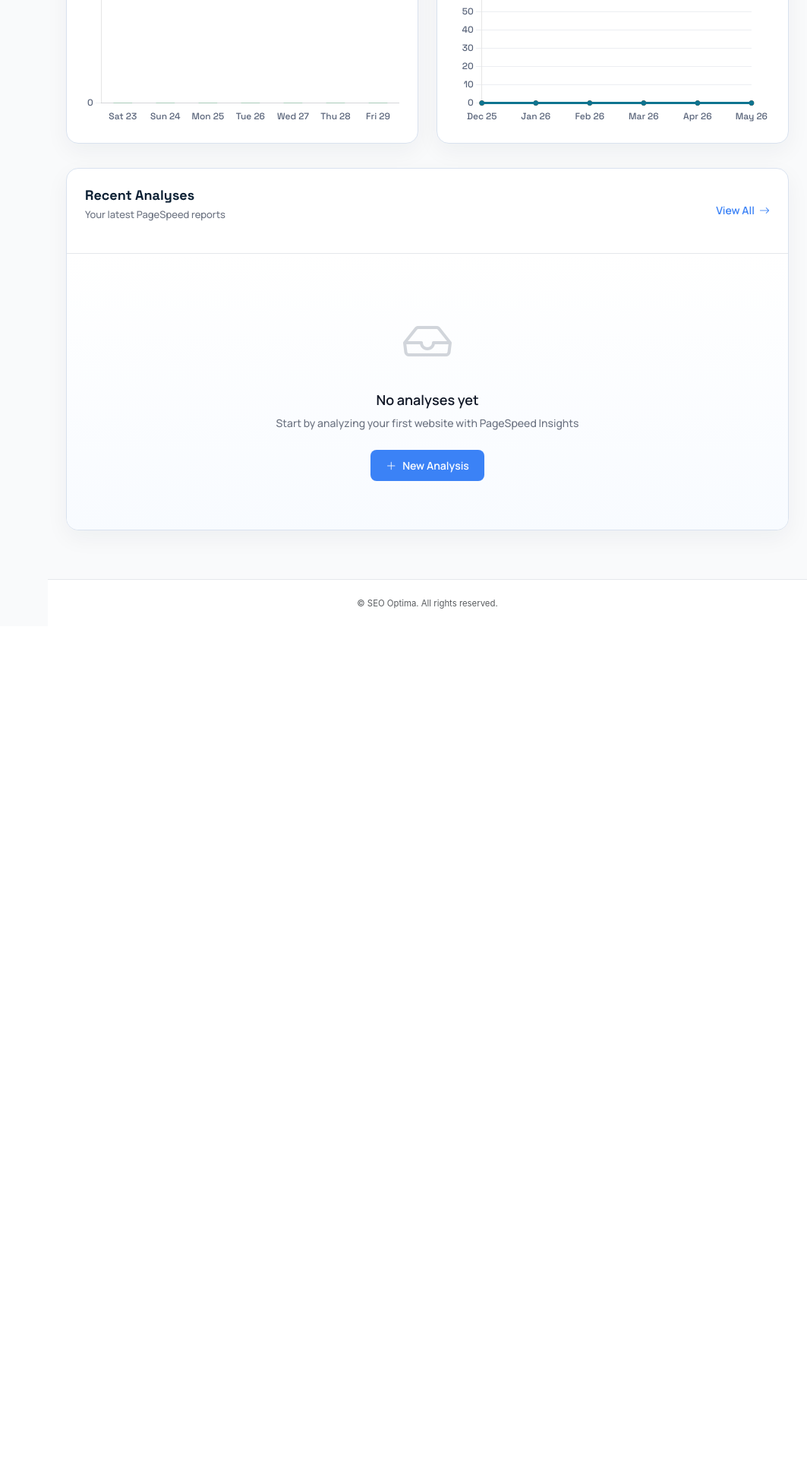
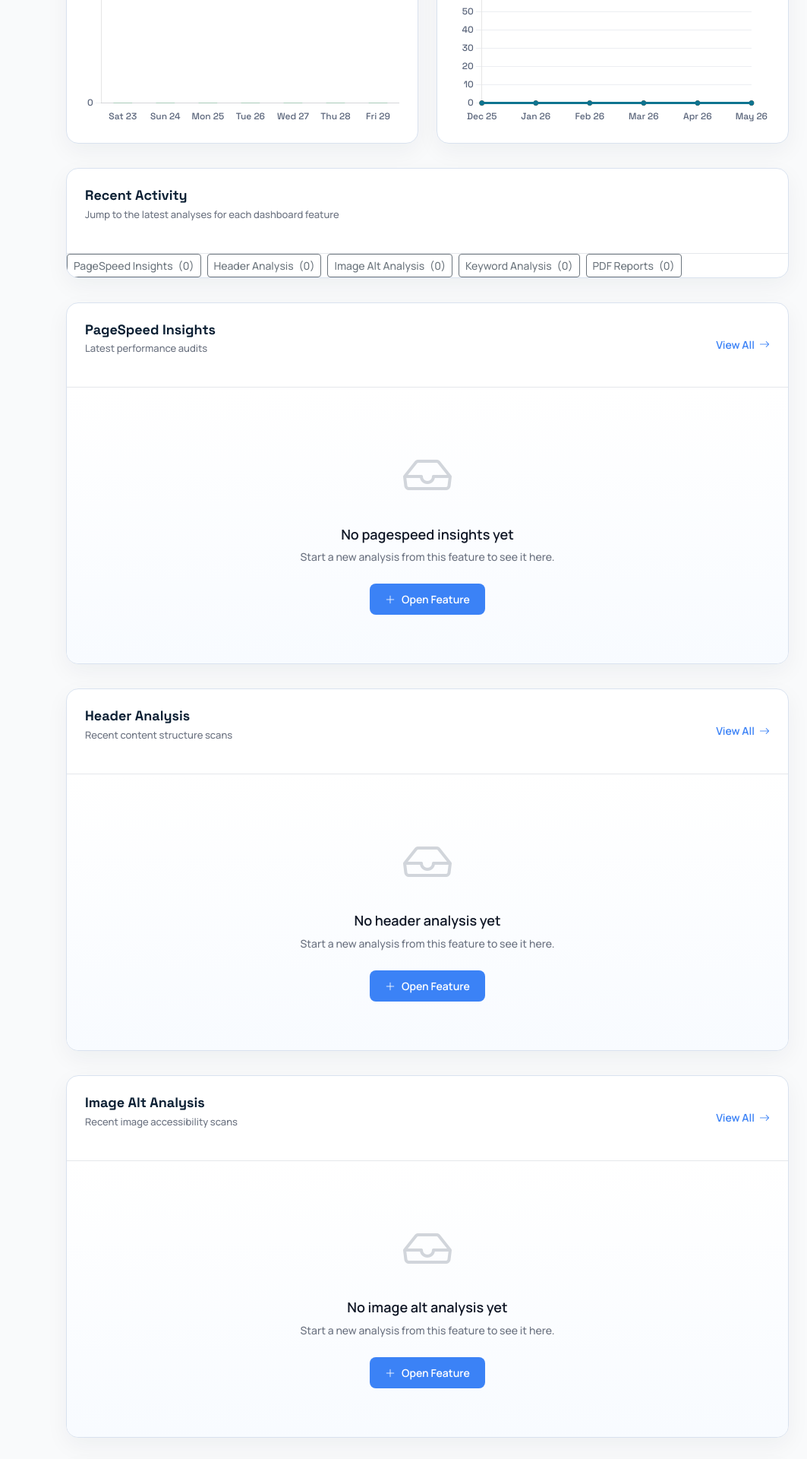
Before and after one commit to NischalGrg5555/SEO-Optima, a Django app: page /dashboard/ in a window 1280 px wide. Shown: the part 1029-2949 px from the top of the page at 76% size, without its empty margins (217-1280 px from the left). Before the commit the page ends 1830 px from the top, so only its background shows below. Run offline with Django 4.2, Linux system fonts and the light colour scheme; the visitor is signed in with stand-in values (Sample User, id 1); data that the repository does not hold is empty.

Commit message:
Enhance dashboard functionality: add recent activity sections for PageSpeed, Header, Image Alt, Keyword analyses, and PDF reports; update UI for better navigation and user experience

```diff
--- a/dashboard/views.py
+++ b/dashboard/views.py
@@ -1,5 +1,6 @@
 from django.contrib.auth.decorators import login_required
 from django.shortcuts import render, redirect, get_object_or_404
+from django.urls import reverse
 from django.views.generic import ListView, DetailView
 from django.contrib import messages
 from django.conf import settings
@@ -9,7 +10,7 @@ from .services.pagespeed import fetch_pagespeed_data, get_score_color, extract_f
 from .services.header_extractor import extract_headers, get_header_hierarchy
 from .services.image_extractor import extract_images, get_image_stats
 from .services.keyword_extractor import get_keyword_stats, fetch_gsc_keywords, GSCAuthError
-from .models import PageSpeedAnalysis, ImageAltAnalysis, KeywordAnalysis, GSCConnection, HeaderAnalysis
+from .models import PageSpeedAnalysis, ImageAltAnalysis, KeywordAnalysis, GSCConnection, HeaderAnalysis, PDFReport
 from .forms import PageSpeedForm, PageSpeedFilterForm, HeaderExtractorForm
 import json
 from urllib.parse import urlparse
@@ -159,6 +160,32 @@ def _sync_header_analysis_counts(analysis):
         analysis.save()
 
 
+def _build_recent_item(*, title, detail_url, created_at, badge_text='', badge_class='badge bg-secondary',
+                       primary_meta='', secondary_meta='', delete_url=None, source_url=''):
+    return {
+        'title': title,
+        'detail_url': detail_url,
+        'created_at': created_at,
+        'badge_text': badge_text,
+        'badge_class': badge_class,
+        'primary_meta': primary_meta,
+        'secondary_meta': secondary_meta,
+        'delete_url': delete_url,
+        'source_url': source_url,
+    }
+
+
+def _build_recent_section(*, section_id, title, subtitle, view_all_url, items):
+    return {
+        'id': section_id,
+        'title': title,
+        'subtitle': subtitle,
+        'view_all_url': view_all_url,
+        'items': items,
+        'item_count': len(items),
+    }
+
+
 @login_required
 def dashboard_home(request):
     """Dashboard home page - overview of all features"""
@@ -172,8 +199,133 @@ def dashboard_home(request):
     # Get user's analyses statistics
     total_analyses = analyses_qs.count()
 
-    # Get recent analyses
+    # Get recent PageSpeed analyses
     recent_analyses = analyses_qs.order_by('-created_at')[:5]
+
+    recent_header_analyses = HeaderAnalysis.objects.filter(
+        user=request.user,
+    ).order_by('-created_at')[:4]
+
+    recent_image_analyses = ImageAltAnalysis.objects.filter(
+        user=request.user,
+    ).order_by('-created_at')[:4]
+
+    recent_keyword_analyses = KeywordAnalysis.objects.filter(
+        user=request.user,
+    ).order_by('-created_at')[:4]
+
+    recent_pdf_reports = PDFReport.objects.filter(
+        user=request.user,
+    ).order_by('-created_at')[:4]
+
+    recent_feature_sections = [
+        _build_recent_section(
+            section_id='recent-pagespeed',
+            title='PageSpeed Insights',
+            subtitle='Latest performance audits',
+            view_all_url=reverse('dashboard:analysis_list'),
+            items=[
+                _build_recent_item(
+                    title=analysis.url,
+                    detail_url=reverse('dashboard:analysis_detail', args=[analysis.pk]),
+                    created_at=analysis.created_at,
+                    badge_text=analysis.strategy.title(),
+                    badge_class=f'badge badge-{analysis.strategy}',
+                    primary_meta=f'Performance {analysis.performance_score if analysis.performance_score is not None else "--"}',
+                    secondary_meta=(
+                        f'SEO {analysis.seo_score if analysis.seo_score is not None else "--"} · '
+                        f'Best Practices {analysis.best_practices_score if analysis.best_practices_score is not None else "--"}'
+                    ),
+                    delete_url=reverse('dashboard:delete_analysis', args=[analysis.pk]),
+                )
+                for analysis in recent_analyses
+            ],
+        ),
+        _build_recent_section(
+            section_id='recent-headers',
+            title='Header Analysis',
+            subtitle='Recent content structure scans',
+            view_all_url=reverse('dashboard:extract_headers'),
+            items=[
+                _build_recent_item(
+                    title=analysis.url,
+                    detail_url=reverse('dashboard:header_analysis_detail', args=[analysis.pk]),
+                    created_at=analysis.created_at,
+                    badge_text=f'H1 {analysis.h1_count}',
+                    badge_class='badge bg-info text-dark',
+                    primary_meta=f'Headers {analysis.total_headers}',
+                    secondary_meta=f'H2 {analysis.h2_count} · H3 {analysis.h3_count}',
+                    delete_url=reverse('dashboard:delete_header_analysis', args=[analysis.pk]),
+                )
+                for analysis in recent_header_analyses
+            ],
+        ),
+        _build_recent_section(
+            section_id='recent-images',
+            title='Image Alt Analysis',
+            subtitle='Recent image accessibility scans',
+            view_all_url=reverse('dashboard:image_alt_list'),
+            items=[
+                _build_recent_item(
+                    title=analysis.url,
+                    detail_url=reverse('dashboard:image_alt_detail', args=[analysis.pk]),
+                    created_at=analysis.created_at,
+                    badge_text=f'{analysis.alt_text_percentage:.1f}% Alt',
+                    badge_class='badge bg-success',
+                    primary_meta=f'Images {analysis.total_images}',
+                    secondary_meta=f'With alt {analysis.images_with_alt} · Missing alt {analysis.images_without_alt}',
+                    delete_url=reverse('dashboard:delete_image_alt_analysis', args=[analysis.pk]),
+                )
+                for analysis in recent_image_analyses
+            ],
+        ),
+        _build_recent_section(
+            section_id='recent-keywords',
+            title='Keyword Analysis',
+            subtitle='Recent GSC keyword scans',
+            view_all_url=reverse('dashboard:keywords_list'),
+            items=[
+                _build_recent_item(
+                    title=analysis.url,
+                    detail_url=reverse('dashboard:keywords_detail', args=[analysis.pk]),
+                    created_at=analysis.created_at,
+                    badge_text=f'{analysis.total_keywords} Keywords',
+                    badge_class='badge bg-warning text-dark',
+                    primary_meta=f'Avg position {analysis.avg_position:.1f}',
+                    secondary_meta=f'Top 10 {analysis.top_10_positions} · Volume {analysis.total_volume}',
+                    delete_url=reverse('dashboard:delete_keyword_analysis', args=[analysis.pk]),
+                )
+                for analysis in recent_keyword_analyses
+            ],
+        ),
+        _build_recent_section(
+            section_id='recent-reports',
+            title='PDF Reports',
+            subtitle='Recent generated reports',
+            view_all_url=reverse('dashboard:pdf_reports_list'),
+            items=[
+                _build_recent_item(
+                    title=report.title,
+                    detail_url=reverse('dashboard:pdf_report_detail', args=[report.pk]),
+                    created_at=report.created_at,
+                    badge_text=report.get_report_type_display(),
+                    badge_class='badge bg-secondary',
+                    primary_meta=' · '.join([
+                        section.replace('_', ' ').title()
+                        for section in report.report_sections
+                    ]) if report.report_sections else 'Report generated from selected analyses',
+                    secondary_meta=(
+                        report.pagespeed_analysis.url if report.pagespeed_analysis else
+                        report.keyword_analysis.url if report.keyword_analysis else
+                        report.image_analysis.url if report.image_analysis else
+                        (report.headers_data.get('url', '') if isinstance(report.headers_data, dict) else '')
+                    ),
+                    delete_url=reverse('dashboard:delete_pdf_report', args=[report.pk]),
+                )
+                for report in recent_pdf_reports
+            ],
+        ),
+    ]
 
     analysis_points = list(
         analyses_qs.values('created_at', 'performance_score', 'seo_score')
@@ -307,10 +459,11 @@ def dashboard_home(request):
         'seo': seo_trend_data,
     }
 
-    # Placeholder counts for future features
-    headers_analyzed = 0  # Will be implemented
-    images_analyzed = 0   # Will be implemented
-    keywords_tracked = 0  # Will be implemented
+    # Feature counts for the overview cards
+    headers_analyzed = HeaderAnalysis.objects.filter(user=request.user).count()
+    images_analyzed = ImageAltAnalysis.objects.filter(user=request.user).count()
+    keywords_tracked = KeywordAnalysis.objects.filter(user=request.user).count()
+    reports_generated = PDFReport.objects.filter(user=request.user).count()
 
     context = {
         'total_analyses': total_analyses,
@@ -320,8 +473,10 @@ def dashboard_home(request):
         'headers_analyzed': headers_analyzed,
         'images_analyzed': images_analyzed,
         'keywords_tracked': keywords_tracked,
+        'reports_generated': reports_generated,
         'monthly_chart_data': monthly_chart_data,
         'performance_trend_data': performance_trend_data,
+        'recent_feature_sections': recent_feature_sections,
     }
 
     return render(request, 'dashboard/index.html', context)
--- a/templates/dashboard/index.html
+++ b/templates/dashboard/index.html
@@ -142,71 +142,81 @@
   </div>
 </div>
 
-<!-- Recent Analyses Table -->
+<!-- Recent Activity by Feature -->
 <div class="table-card">
   <div class="table-header">
     <div>
-      <h3 class="table-title">Recent Analyses</h3>
-      <p class="table-subtitle">Your latest PageSpeed reports</p>
+      <h3 class="table-title">Recent Activity</h3>
+      <p class="table-subtitle">Jump to the latest analyses for each dashboard feature</p>
     </div>
-    <a href="{% url 'dashboard:analysis_list' %}" class="btn-link">
+  </div>
+
+  <div class="d-flex flex-wrap gap-2">
+    {% for section in recent_feature_sections %}
+    <a href="#{{ section.id }}" class="btn btn-outline-secondary btn-sm">
+      {{ section.title }} <span class="ms-1">({{ section.item_count }})</span>
+    </a>
+    {% endfor %}
+  </div>
+</div>
+
+{% for section in recent_feature_sections %}
+<div class="table-card mt-4" id="{{ section.id }}">
+  <div class="table-header">
+    <div>
+      <h3 class="table-title">{{ section.title }}</h3>
+      <p class="table-subtitle">{{ section.subtitle }}</p>
+    </div>
+    <a href="{{ section.view_all_url }}" class="btn-link">
       View All <i class="bi bi-arrow-right"></i>
     </a>
   </div>
 
-  {% if recent_analyses %}
+  {% if section.items %}
   <div class="table-responsive">
     <table class="data-table">
       <thead>
         <tr>
-          <th>Website</th>
+          <th>Item</th>
+          <th>Details</th>
           <th>Date</th>
-          <th>Device</th>
-          <th>Performance</th>
-          <th>SEO</th>
-          <th>Best Practices</th>
           <th>Actions</th>
         </tr>
       </thead>
       <tbody>
-        {% for analysis in recent_analyses %}
+        {% for item in section.items %}
         <tr class="analysis-row">
           <td>
             <div class="cell-with-icon">
               <i class="bi bi-globe"></i>
-              <span class="text-truncate table-url">{{ analysis.url }}</span>
-            </div>
-          </td>
-          <td>{{ analysis.created_at|date:"M d, Y" }}</td>
-          <td>
-            <span class="badge badge-{{ analysis.strategy }}">
-              <i class="bi bi-{% if analysis.strategy == 'mobile' %}phone{% else %}laptop{% endif %}"></i>
-              {{ analysis.strategy|title }}
-            </span>
-          </td>
-          <td>
-            <div class="score-badge score-{{ analysis.performance_score|default:0 }}">
-              {{ analysis.performance_score|default:"--" }}
+              <div>
+                <a href="{{ item.detail_url }}" class="url-link">{{ item.title|truncatechars:60 }}</a>
+                {% if item.source_url %}
+                <div class="text-muted small">{{ item.source_url|truncatechars:60 }}</div>
+                {% endif %}
+              </div>
             </div>
           </td>
           <td>
-            <div class="score-badge score-{{ analysis.seo_score|default:0 }}">
-              {{ analysis.seo_score|default:"--" }}
-            </div>
+            {% if item.badge_text %}
+            <span class="{{ item.badge_class }}">{{ item.badge_text }}</span>
+            {% endif %}
+            <div class="text-muted small mt-1">{{ item.primary_meta }}</div>
+            {% if item.secondary_meta %}
+            <div class="text-muted small">{{ item.secondary_meta }}</div>
+            {% endif %}
           </td>
-          <td>
-            <div class="score-badge score-{{ analysis.best_practices_score|default:0 }}">
-              {{ analysis.best_practices_score|default:"--" }}
-            </div>
-          </td>
+          <td>{{ item.created_at|date:"M d, Y" }}</td>
           <td>
             <div class="action-buttons">
-              <a href="{% url 'dashboard:analysis_detail' analysis.pk %}" class="btn-icon" title="View Details">
+              <a href="{{ item.detail_url }}" class="btn-icon" title="View Details">
                 <i class="bi bi-eye"></i>
               </a>
-              <a href="{% url 'dashboard:delete_analysis' analysis.pk %}" class="btn-icon btn-icon-danger" title="Delete">
+              {% if item.delete_url %}
+              <a href="{{ item.delete_url }}" class="btn-icon btn-icon-danger" title="Delete">
                 <i class="bi bi-trash"></i>
               </a>
+              {% endif %}
             </div>
           </td>
         </tr>
@@ -219,14 +229,15 @@
     <div class="empty-icon">
       <i class="bi bi-inbox"></i>
     </div>
-    <h3 class="empty-title">No analyses yet</h3>
-    <p class="empty-subtitle">Start by analyzing your first website with PageSpeed Insights</p>
-    <a href="{% url 'dashboard:page_speed_insights' %}" class="btn btn-primary">
-      <i class="bi bi-plus-lg"></i> New Analysis
+    <h3 class="empty-title">No {{ section.title|lower }} yet</h3>
+    <p class="empty-subtitle">Start a new analysis from this feature to see it here.</p>
+    <a href="{{ section.view_all_url }}" class="btn btn-primary">
+      <i class="bi bi-plus-lg"></i> Open Feature
     </a>
   </div>
   {% endif %}
 </div>
+{% endfor %}
 </section>
 
 {% endblock %}
```
Also changed, not shown: dashboard/tests.py (+22 -2 lines), seo-optima-icons.svg (added).
